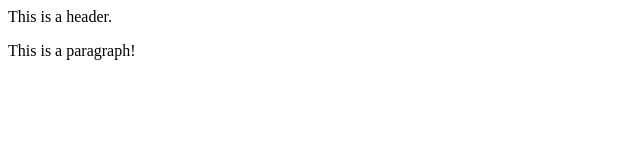
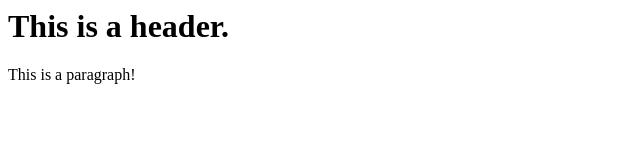
Before and after one commit to sarawest/test-respository, a plain HTML site: page index.html in a window 1280 px wide. Shown: the whole page, without its empty margins (0-640 px from the left). Drawn offline with Linux system fonts and the light colour scheme.

Commit message:
fixed the header

```diff
--- a/index.html
+++ b/index.html
@@ -5,7 +5,7 @@
 
 <body>
 
-	<hl>This is a header.</hl>
+	<h1>This is a header.</h1>
 		<p>This is a paragraph!</p>
 
 </body>
```
